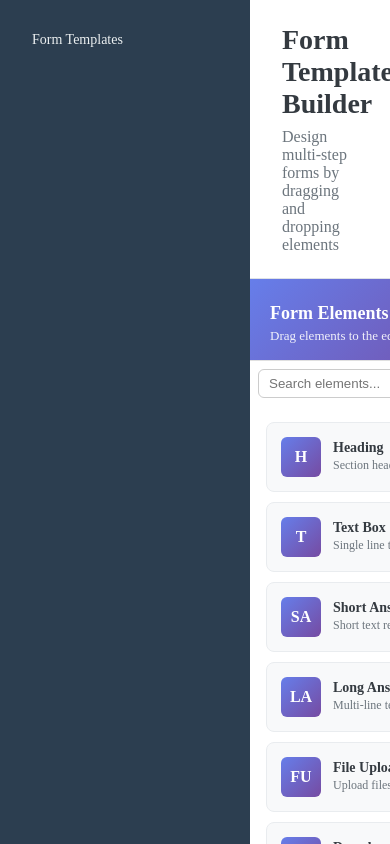
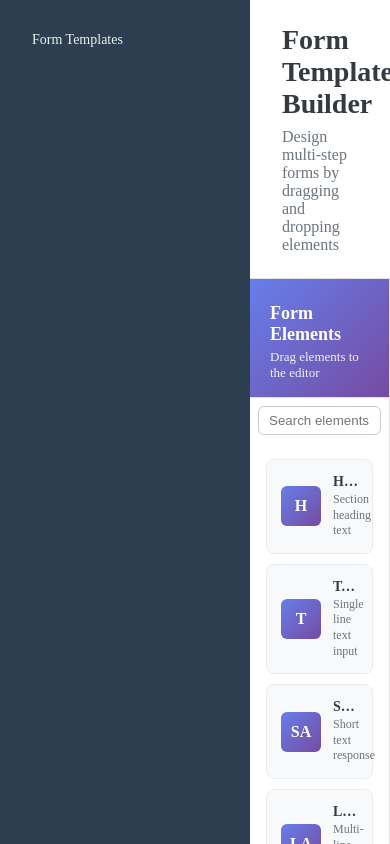
Before and after one commit to suryadeep-yadav/syvVueTask, a Vue app: page / in a window 390 px wide. Shown: the top 844 px of the page. Built offline with nearby package versions, Linux system fonts and the light colour scheme.

Commit message:
some responsive issue fixed

```diff
--- a/src/components/form-builder/FormBuilder.vue
+++ b/src/components/form-builder/FormBuilder.vue
@@ -19,19 +19,50 @@ import PreviewModal from './PreviewModal.vue';
 
 <style scoped>
 .form-builder {
-  height: 100vh;
+  min-height: 100vh;
   overflow: hidden;
+  display: flex;
+  flex-direction: column;
 }
 
 .builder-container {
   display: flex;
+  flex: 1;
   height: 100%;
+  min-height: 0; /* Allow flex children to shrink */
 }
-/* in mobile view */
+
+/* Tablet and Desktop */
+@media (min-width: 769px) {
+  .builder-container {
+    height: 100vh;
+  }
+}
+
+/* Mobile */
 @media (max-width: 768px) {
+  .form-builder {
+    overflow-y: auto; /* Allow scrolling if content overflows */
+  }
+
   .builder-container {
     flex-direction: column;
     height: auto;
+    min-height: 100vh;
+  }
+
+  /* Ensure panels take full width on mobile */
+  :deep(.elements-panel),
+  :deep(.editor-container) {
+    width: 100% !important;
+    flex: none;
+  }
+
+  /* Optional: Adjust for very small screens */
+  @media (max-width: 480px) {
+    .form-builder {
+      font-size: 14px; /* Reduce base font size if needed */
+    }
   }
 }
 </style>
```
